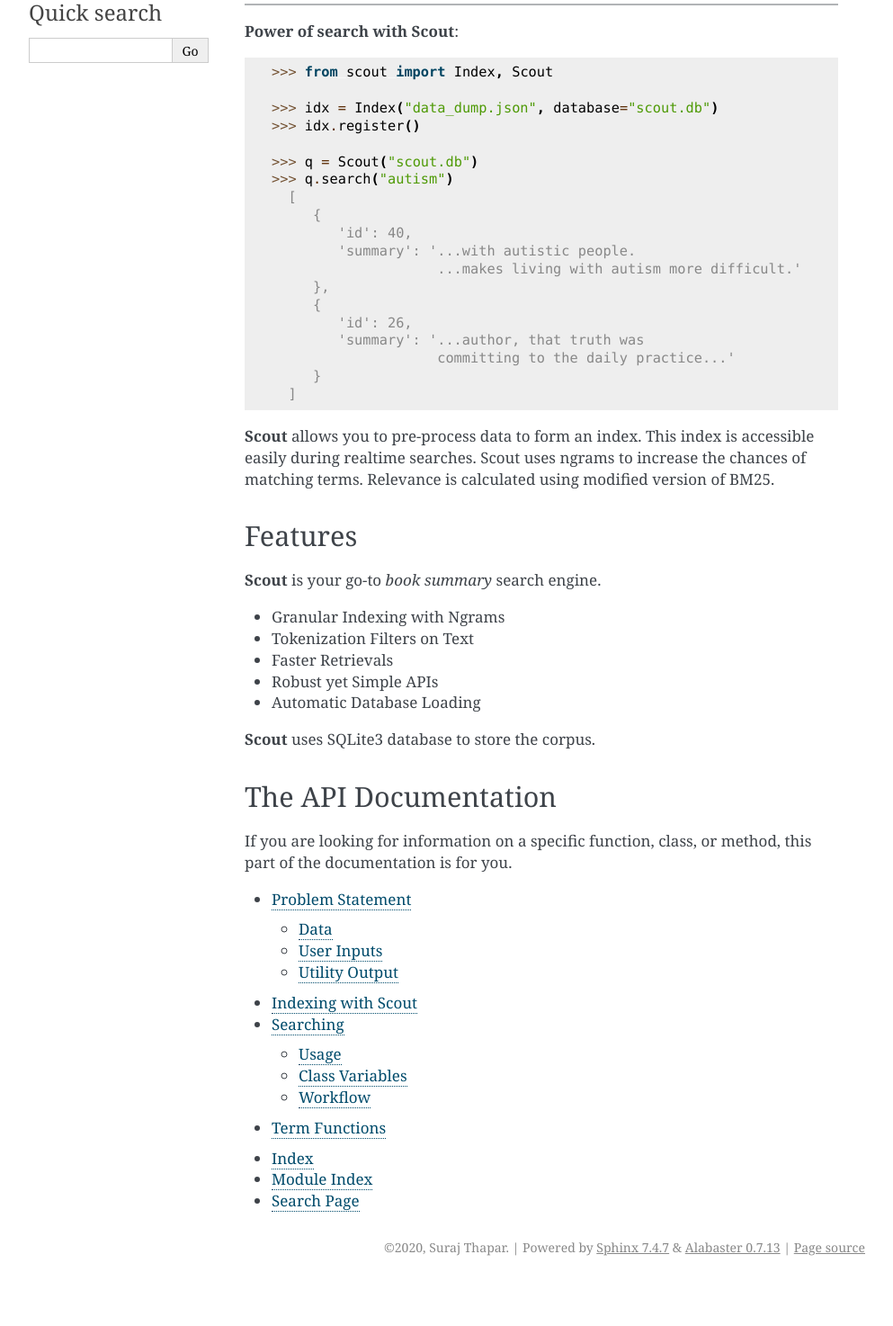
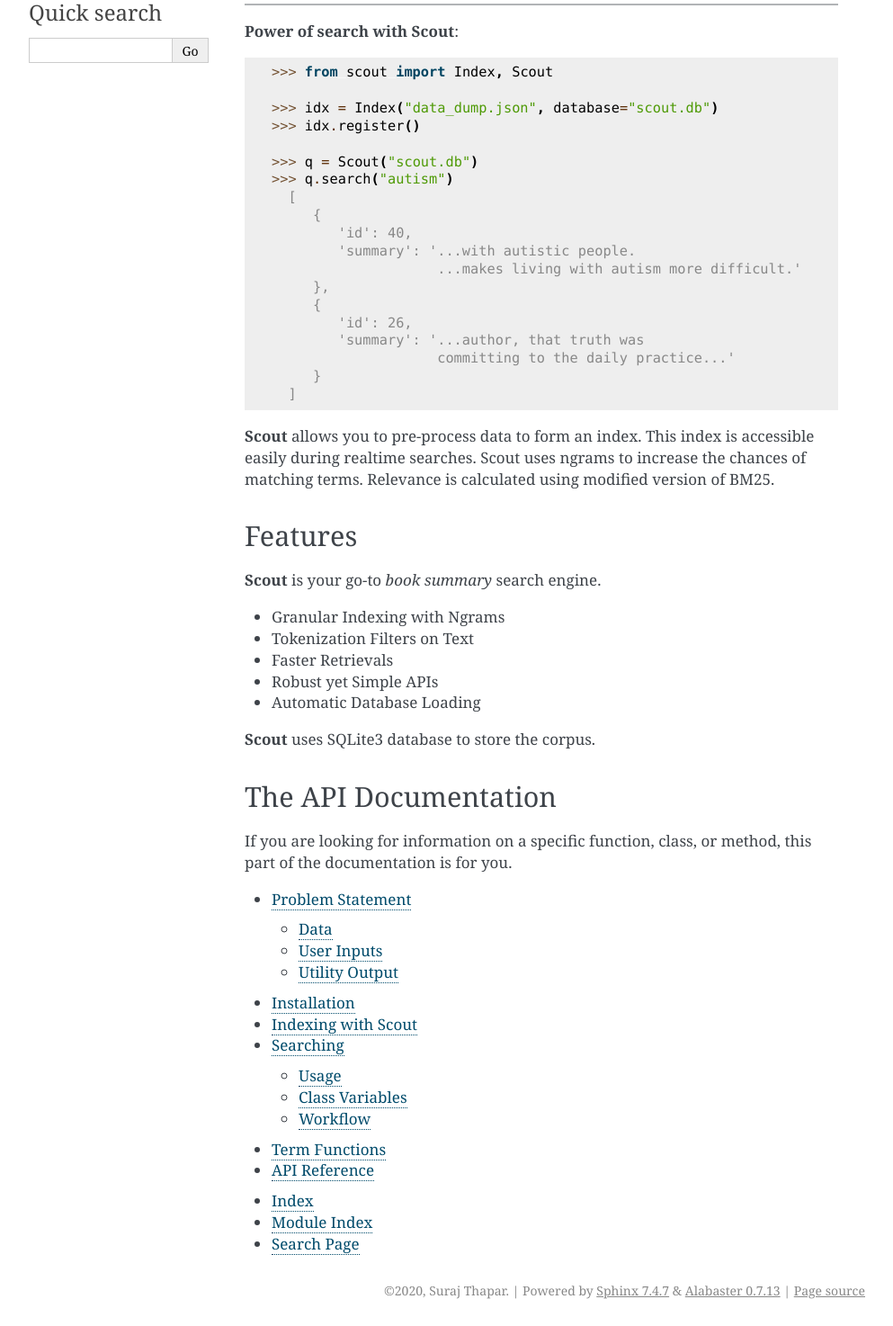
Before and after one commit to surajthapar/Scout, a Sphinx documentation site: the page built from docs/index.rst, in a window 1280 px wide, cut to the strip 248-1722 px from the top of the page. Shown: the whole strip at 90% size, without its empty margins (148-1141 px from the left). Built offline with Sphinx 7.4.7, drawn with Linux system fonts in a browser that asks for light colours; before the commit the page ends 1674 px from its top, so only the background shows below that.

Commit message:
Ref new pages

```diff
--- a/docs/index.rst
+++ b/docs/index.rst
@@ -59,9 +59,11 @@
    :maxdepth: 2
 
    scout/problem
+   scout/installation
    scout/index
    scout/query
    scout/term
+   scout/api
 
 * :ref:`genindex`
 * :ref:`modindex`
```
